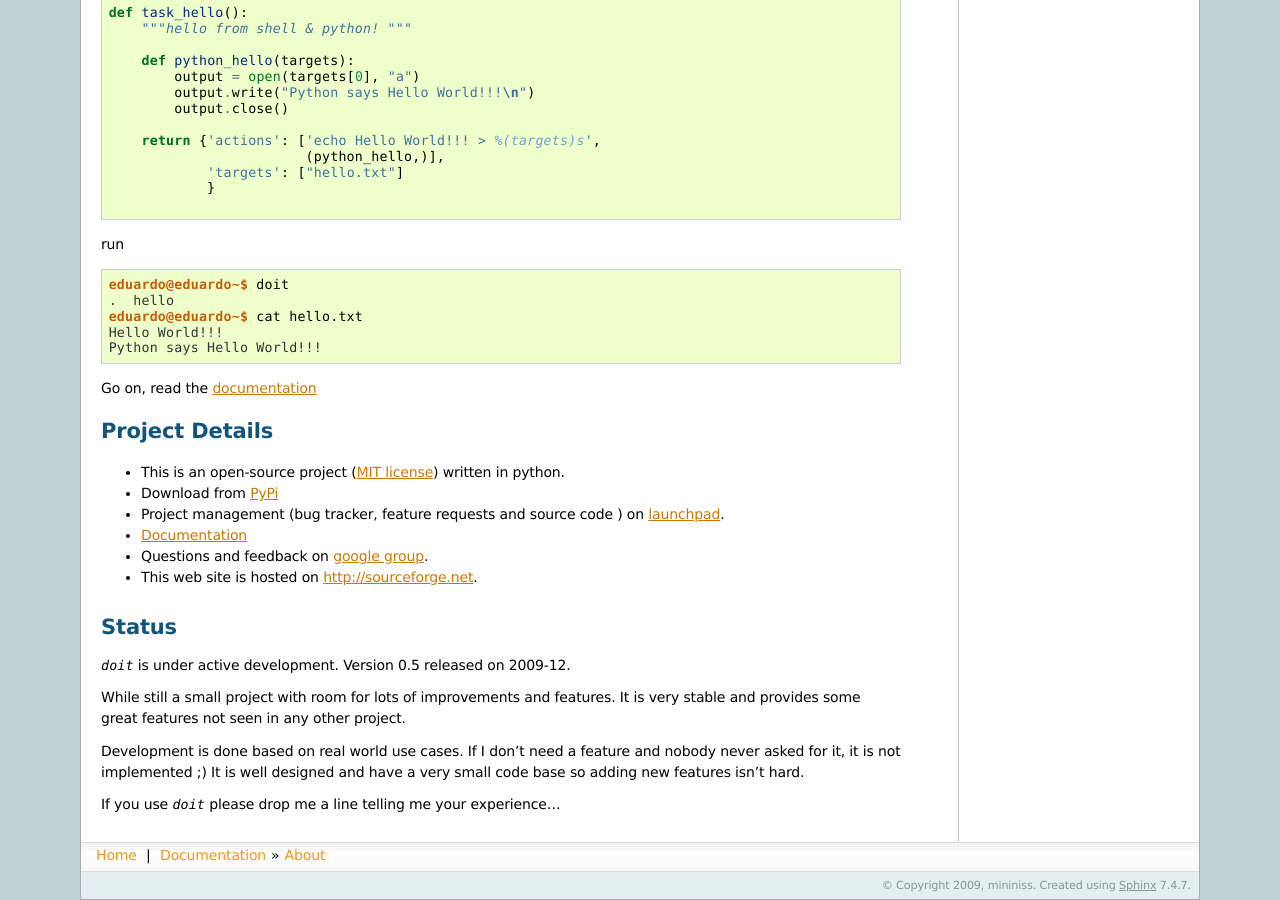
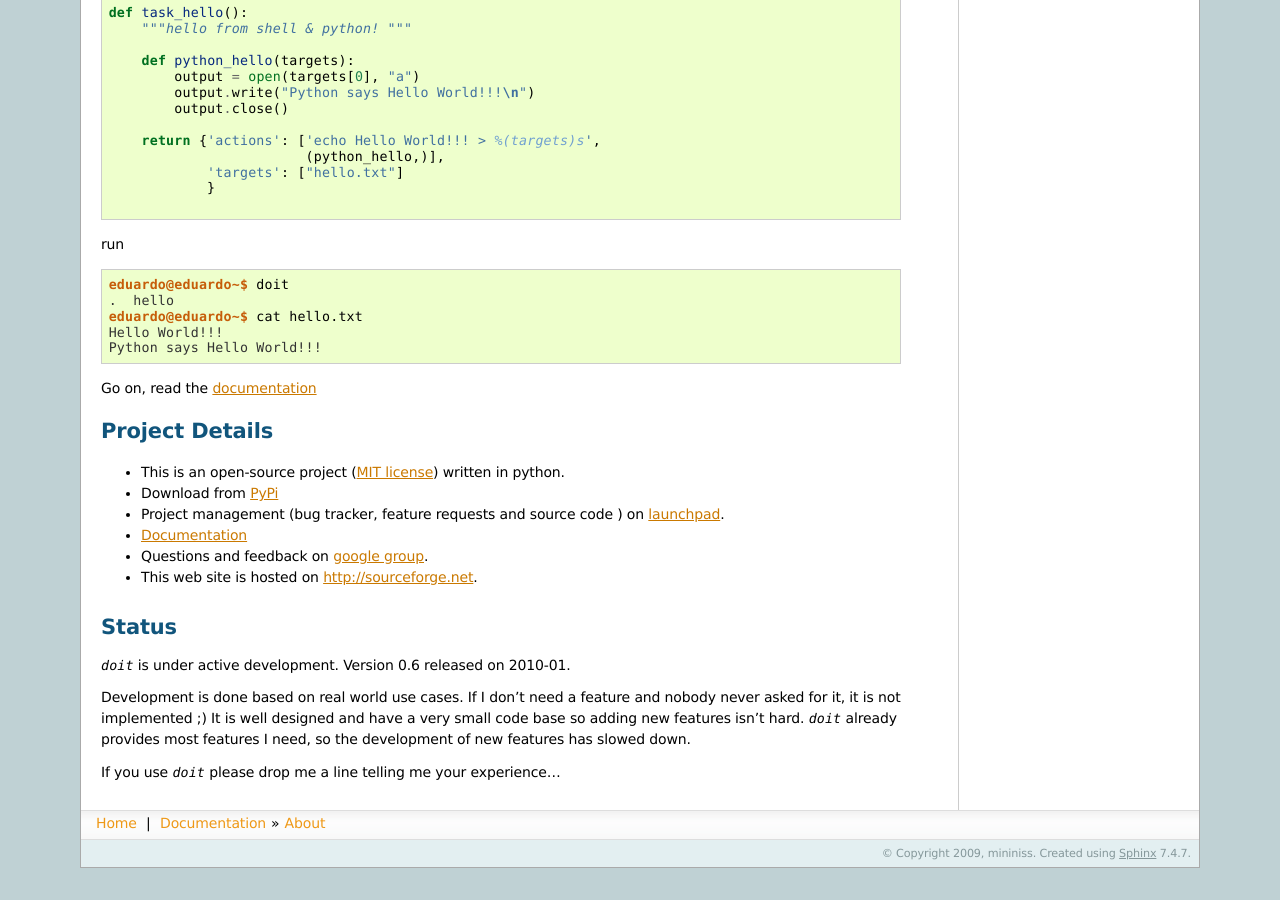
Before and after one commit to pydoit/doit, a Sphinx documentation site: the page built from doc/index.rst, in a window 1280 px wide and 900 px high, scrolled down 769 px. Built offline with Sphinx 7.4.7, drawn with Linux system fonts in a browser that asks for light colours; comment, search, counter and statistics services are not loaded; after the commit the page ends 1637 px from its top, so only the background shows below that.

Commit message:
update homepage index
--HG--
extra : convert_revision : eduardo%40eduardo-laptop-20100125221455-yk7hioxbnscqbwl5

```diff
--- a/doc/index.rst
+++ b/doc/index.rst
@@ -65,10 +65,8 @@ Project Details
 Status
 ======
 
-`doit` is under active development. Version 0.5 released on 2009-12.
+`doit` is under active development. Version 0.6 released on 2010-01.
 
-While still a small project with room for lots of improvements and features. It is very stable and provides some great features not seen in any other project.
-
-Development is done based on real world use cases. If I don't need a feature and nobody never asked for it, it is not implemented ;) It is well designed and have a very small code base so adding new features isn't hard.
+Development is done based on real world use cases. If I don't need a feature and nobody never asked for it, it is not implemented ;) It is well designed and have a very small code base so adding new features isn't hard. `doit` already provides most features I need, so the development of new features has slowed down.
 
 If you use `doit` please drop me a line telling me your experience...
```
